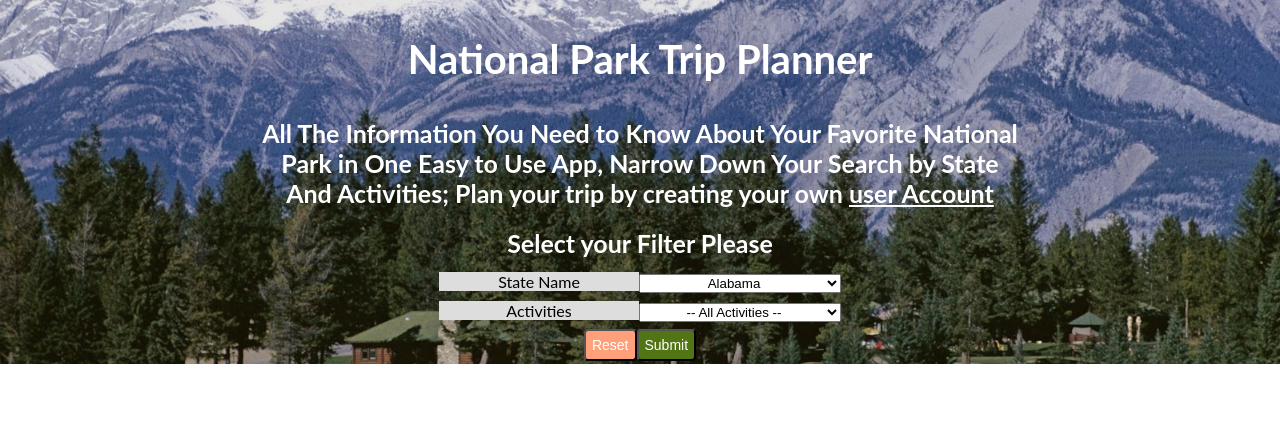
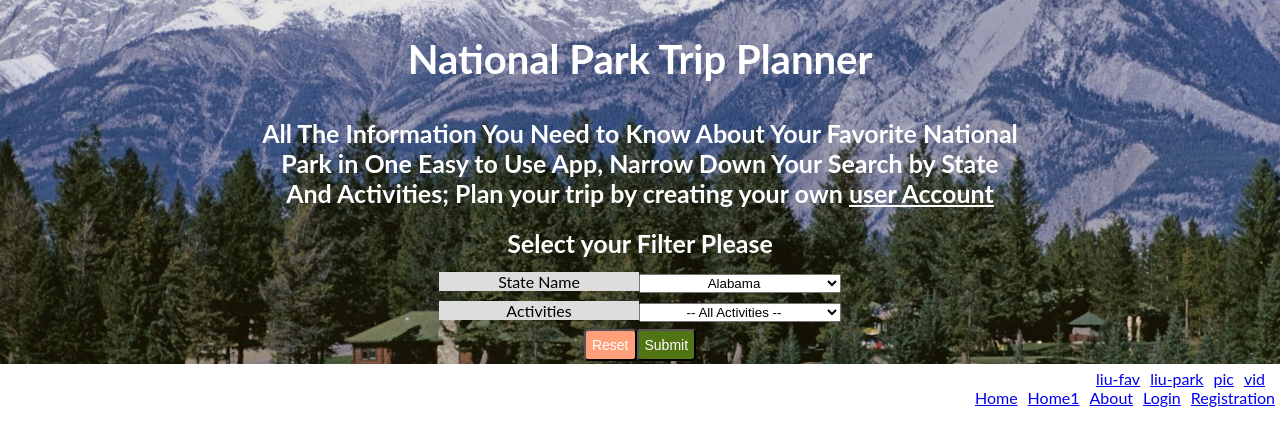
Before and after one commit to davetam88/National-Park-Note-App, a React (Create React App) app: page / in a window 1280 px wide. Shown: the top 446 px of the page. Built offline with nearby package versions, Linux system fonts and the light colour scheme.

Commit message:
done nav bar section

```diff
--- a/src/App.css
+++ b/src/App.css
@@ -56,8 +56,13 @@ em {
   text-align: right;
 }
 
-.nav-container a:link {
-  color: black;
+.nav-links a:not(:last-of-type) {
+  margin-right: 10px;
+  border: 0px solid green;
+}
+
+.nav-links a:hover {
+  text-decoration: solid;
 }
 
 .nav-main-container {
@@ -201,7 +206,7 @@ select {
   display: flex;
   justify-content: center;
   align-items: center;
-  /***  height: 200px; */
+  /**  height: 200px; */
   border: 0px solid green;
 }
 
--- a/src/App.js
+++ b/src/App.js
@@ -1,6 +1,7 @@
 import React, { Component } from "react";
 import { Route } from "react-router-dom";
 import MainContext from './MainContext';
+import NavBar from "./components/NavBar";
 import MainControl from "./components/MainControl";
 import "./App.css";
 
@@ -51,6 +52,7 @@ class App extends Component {
           <header className="bg-callout">
             <Route path="/" component={MainControl} />
           </header>
+          <Route path="/" component={NavBar} />
           <main>
           </main>
         </MainContext.Provider>
--- a/src/components/MainControlForm.js
+++ b/src/components/MainControlForm.js
@@ -30,7 +30,7 @@ class MainControlForm extends Component {
     this.setState({ state: { value: state } }, () => {
     });
   }
-
+  2
   handleSubmit = (e) => {
     e.preventDefault();
     const { activity, state } = this.state;
--- a/src/components/NavBar.js
+++ b/src/components/NavBar.js
@@ -0,0 +1,38 @@
+import React, { Component } from 'react';
+import { Link } from 'react-router-dom'
+import MainContext from '../MainContext';
+import '../App.css'
+
+class NavBar extends Component {
+  constructor(props) {
+    super(props);
+    this.state = {
+      LogInState: false
+    }
+  }
+
+  render() {
+    return (
+      <div class="nav-main-container">
+        <div class="nav-links">
+          <div>
+            <a href="wf-main-user-fav.html">liu-fav</a>
+            <a href="wf-main-user-park.html">liu-park</a>
+            <a href="wf-pictures.html">pic</a>
+            <a href="wf-videos.html">vid</a>
+            <br />
+            <a href="wf-main.html">Home</a>
+            <Link to='/'>
+              Home1
+            </Link>
+            <a href="wf-about.html">About</a>
+            <a href="wf-login.html">Login</a>
+            <a href="wf-registration.html">Registration</a>
+          </div>
+        </div>
+      </div>
+    )
+  }
+}
+
+export default NavBar;
--- a/wireframe/wf-main.html
+++ b/wireframe/wf-main.html
@@ -69,8 +69,8 @@
 	</header>
 
 	<!-- main -->
-	<div class="a-main-container">
-  <div class="nav-main-container">
+
+	<div class="nav-main-container">
 		<div class="nav-links">
 			<div>
 				<a href="wf-main.html">Home</a>
@@ -85,7 +85,7 @@
 			</div>
 		</div>
 	</div>
-	</div>
+
 
 	<main>
 		<section id="js-results" class="bg-main-display cls-results">
```
